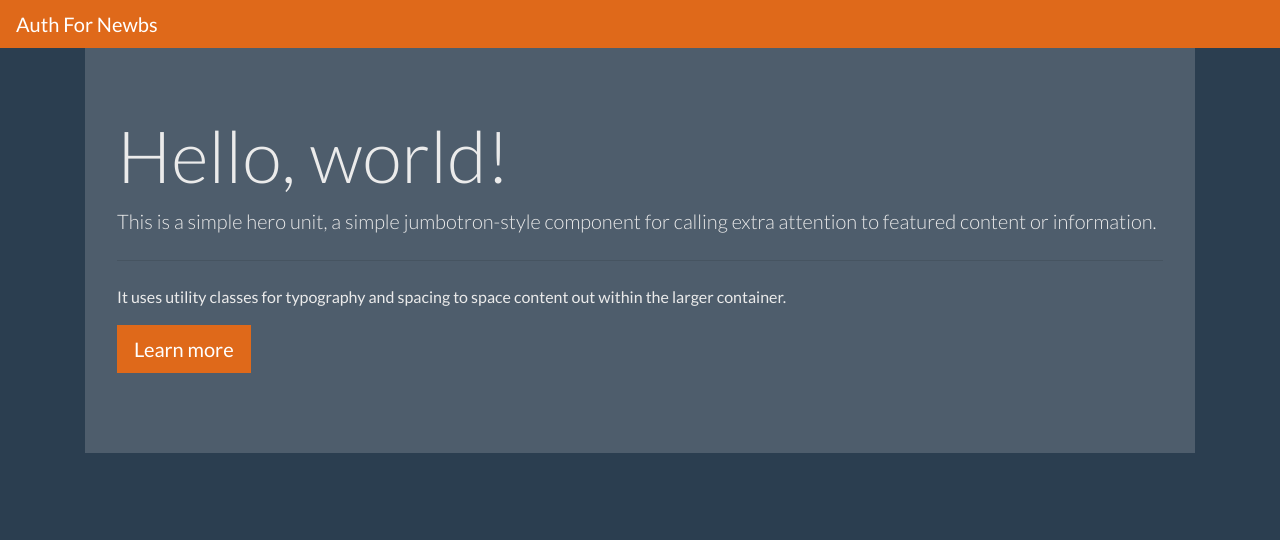
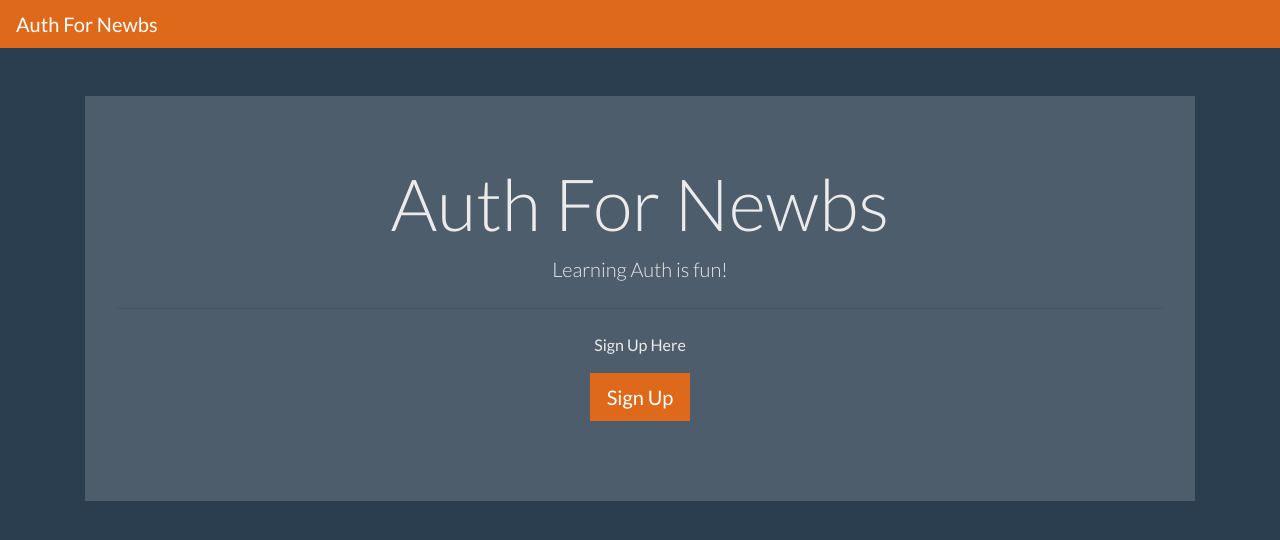
Before and after one commit to shawn220a/auth-for-newbs, a Vue app in the folder client/: page /#/ in a window 1280 px wide. Shown: the top 540 px of the page. Built offline with nearby package versions, Linux system fonts and the light colour scheme.

Commit message:
Add Signup page

```diff
--- a/client/src/App.vue
+++ b/client/src/App.vue
@@ -3,7 +3,7 @@
     <nav class="navbar navbar-expand-lg navbar-dark bg-primary">
       <a class="navbar-brand" href="#">Auth For Newbs</a>
     </nav>
-    <router-view class="container"/>
+    <router-view class="container pt-5"/>
   </div>
 </template>
 
--- a/client/src/router/index.js
+++ b/client/src/router/index.js
@@ -1,6 +1,7 @@
 import Vue from 'vue';
 import VueRouter from 'vue-router';
 import Home from '../views/Home.vue';
+import Signup from '../views/Signup.vue';
 
 Vue.use(VueRouter);
 
@@ -10,6 +11,11 @@ const routes = [
     name: 'Home',
     component: Home,
   },
+  {
+    path: '/signup',
+    name: 'Signup',
+    component: Signup,
+  },
 ];
 
 const router = new VueRouter({
--- a/client/src/views/Home.vue
+++ b/client/src/views/Home.vue
@@ -1,18 +1,18 @@
 <template>
   <div class="home">
-    <div class="jumbotron">
-      <h1 class="display-3">Hello, world!</h1>
+    <div class="jumbotron text-center">
+      <h1 class="display-3">Auth For Newbs</h1>
       <p class="lead">
-        This is a simple hero unit, a simple jumbotron-style component for calling extra attention
-        to featured content or information.
+        Learning Auth is fun!
       </p>
       <hr class="my-4" />
       <p>
-        It uses utility classes for typography and spacing to space content out within the larger
-        container.
+        Sign Up Here
       </p>
       <p class="lead">
-        <a class="btn btn-primary btn-lg" href="#" role="button">Learn more</a>
+        <router-link class="btn btn-primary btn-lg" :to="{ name: 'Signup' }" role="button"
+          >Sign Up</router-link
+        >
       </p>
     </div>
   </div>
--- /dev/null
+++ b/client/src/views/Signup.vue
@@ -0,0 +1,15 @@
+<template>
+  <div>
+    <h1>Hello World!</h1>
+  </div>
+</template>
+
+<script>
+export default {
+
+};
+</script>
+
+<style>
+
+</style>
```
